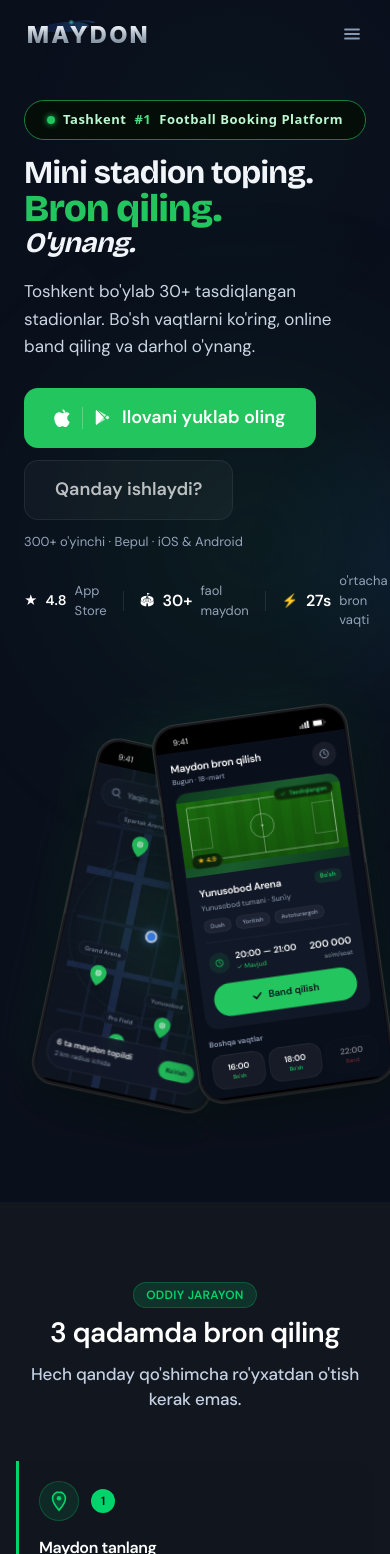
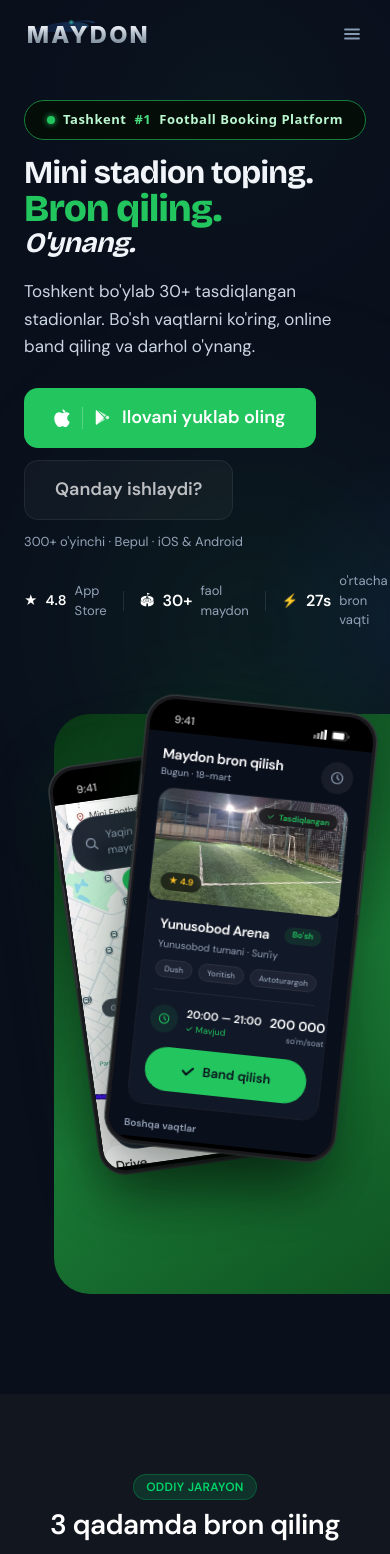
Before and after one commit to olmosbek856/maydonify-website1, a Next.js app: page / in a window 390 px wide. Shown: the top 1554 px of the page. Built offline with nearby package versions, Linux system fonts and the light colour scheme.

Commit message:
hero section phone upgrade

```diff
--- a/src/components/home/Hero.tsx
+++ b/src/components/home/Hero.tsx
@@ -38,32 +38,12 @@
 
 function MapScreen() {
   return (
-    <div className="w-full h-full relative overflow-hidden" style={{ background: "#0D1520" }}>
-      {/* Grid */}
-      <svg className="absolute inset-0 w-full h-full opacity-[0.06]" xmlns="http://www.w3.org/2000/svg">
-        <defs>
-          <pattern id="mg" width="40" height="40" patternUnits="userSpaceOnUse">
-            <path d="M 40 0 L 0 0 0 40" fill="none" stroke="#fff" strokeWidth="0.5"/>
-          </pattern>
-        </defs>
-        <rect width="100%" height="100%" fill="url(#mg)" />
-      </svg>
-
-      {/* Roads */}
-      <svg className="absolute inset-0 w-full h-full" viewBox="0 0 290 600" fill="none">
-        <path d="M 0 200 H 290" stroke="#1a2744" strokeWidth="14" />
-        <path d="M 0 380 H 290" stroke="#1a2744" strokeWidth="11" />
-        <path d="M 100 0 V 600" stroke="#1a2744" strokeWidth="15" />
-        <path d="M 210 0 V 600" stroke="#1a2744" strokeWidth="11" />
-        <path d="M 0 110 H 290" stroke="#141e30" strokeWidth="6" />
-        <path d="M 0 290 H 290" stroke="#141e30" strokeWidth="6" />
-        <path d="M 0 470 H 290" stroke="#141e30" strokeWidth="6" />
-        <path d="M 50 0 V 600" stroke="#141e30" strokeWidth="5" />
-        <path d="M 160 0 V 600" stroke="#141e30" strokeWidth="5" />
-        <path d="M 250 0 V 600" stroke="#141e30" strokeWidth="5" />
-        <path d="M 0 200 H 290" stroke="#223355" strokeWidth="0.8" strokeDasharray="8 6" />
-        <path d="M 100 0 V 600" stroke="#223355" strokeWidth="0.8" strokeDasharray="8 6" />
-      </svg>
+    <div className="w-full h-full relative overflow-hidden">
+      <img
+        src="/map.jpg"
+        alt="map"
+        style={{ width: "100%", height: "100%", objectFit: "cover", objectPosition: "center" }}
+      />
 
       {/* Search radius */}
       <div className="absolute rounded-full animate-pulse"
@@ -144,7 +124,7 @@
 
 function BookingScreen() {
   return (
-    <div className="w-full h-full relative overflow-hidden" style={{ background: "#0A0F1C" }}>
+    <div className="w-full relative" style={{ height: "100%", overflow: "hidden", display: "flex", flexDirection: "column", background: "#0A0F1C" }}>
       {/* Header */}
       <div className="px-4 pt-3 pb-2">
         <div className="flex items-center justify-between">
@@ -165,25 +145,8 @@
       <div className="px-4 mb-3">
         <div className="rounded-2xl overflow-hidden" style={{ border: "1px solid rgba(255,255,255,0.06)" }}>
           {/* Field image */}
-          <div className="h-28 relative" style={{ background: "linear-gradient(135deg, #0d3b1e 0%, #1a5c2e 50%, #0d3b1e 100%)" }}>
-            <svg className="absolute inset-0 w-full h-full" viewBox="0 0 280 112" fill="none">
-              <defs>
-                <pattern id="gs" patternUnits="userSpaceOnUse" width="32" height="112">
-                  <rect width="16" height="112" fill="rgba(0,0,0,0.06)"/>
-                </pattern>
-                <linearGradient id="gf" x1="0" y1="0" x2="0" y2="1">
-                  <stop offset="0%" stopColor="#1a6b0e"/><stop offset="100%" stopColor="#15570c"/>
-                </linearGradient>
-              </defs>
-              <rect width="280" height="112" fill="url(#gf)"/>
-              <rect width="280" height="112" fill="url(#gs)"/>
-              <rect x="16" y="10" width="248" height="92" stroke="rgba(255,255,255,0.45)" strokeWidth="1.5" fill="none" rx="1"/>
-              <line x1="140" y1="10" x2="140" y2="102" stroke="rgba(255,255,255,0.45)" strokeWidth="1.2"/>
-              <circle cx="140" cy="56" r="20" stroke="rgba(255,255,255,0.45)" strokeWidth="1.2" fill="none"/>
-              <circle cx="140" cy="56" r="2" fill="rgba(255,255,255,0.5)"/>
-              <rect x="16" y="30" width="36" height="52" stroke="rgba(255,255,255,0.35)" strokeWidth="1" fill="none"/>
-              <rect x="228" y="30" width="36" height="52" stroke="rgba(255,255,255,0.35)" strokeWidth="1" fill="none"/>
-            </svg>
+          <div className="h-28 relative overflow-hidden" style={{ borderRadius: 12 }}>
+            <img src="/field.jpg" alt="field" style={{ width: "100%", height: "100%", objectFit: "cover", objectPosition: "center bottom" }} />
             {/* Verified */}
             <div className="absolute top-2.5 right-2.5 px-2 py-0.5 rounded-full text-[8px] font-bold flex items-center gap-1"
               style={{ background: "rgba(0,0,0,0.6)", backdropFilter: "blur(4px)", color: "#22C55E" }}>
@@ -196,7 +159,7 @@
           </div>
 
           {/* Info */}
-          <div className="p-3.5" style={{ background: "#111827" }}>
+          <div className="p-3.5" style={{ background: "#111827", flex: 1, overflow: "hidden" }}>
             <div className="flex items-start justify-between mb-2">
               <div>
                 <p className="text-white text-[13.5px] font-bold tracking-tight">Yunusobod Arena</p>
@@ -215,7 +178,7 @@
             </div>
             <div className="h-px mb-3" style={{ background: "rgba(255,255,255,0.06)" }} />
             {/* Time + price */}
-            <div className="flex items-center justify-between mb-3">
+            <div className="flex items-center justify-between mb-3" style={{ gap: 8 }}>
               <div className="flex items-center gap-2">
                 <div className="w-7 h-7 rounded-lg flex items-center justify-center" style={{ background: "rgba(34,197,94,0.1)" }}>
                   <svg width="12" height="12" viewBox="0 0 14 14" fill="none">
@@ -224,11 +187,11 @@
                   </svg>
                 </div>
                 <div>
-                  <p className="text-white text-[12px] font-bold">20:00 — 21:00</p>
+                  <p className="text-white font-bold" style={{ whiteSpace: "nowrap", fontSize: 11 }}>20:00 — 21:00</p>
                   <p className="text-[9px]" style={{ color: "#22C55E" }}>✓ Mavjud</p>
                 </div>
               </div>
-              <div>
+              <div style={{ whiteSpace: "nowrap" }}>
                 <p className="text-white text-[13px] font-bold text-right">200 000</p>
                 <p className="text-[8.5px] text-right" style={{ color: "#94A3B8" }}>so&apos;m/soat</p>
               </div>
@@ -491,41 +454,42 @@
           <motion.div
             className="flex items-center justify-center"
             initial={{ opacity: 0, x: 60 }} animate={{ opacity: 1, x: 0 }}
-            transition={{ duration: 0.8, delay: 0.3, ease: [0.16, 1, 0.3, 1] }}>
+            transition={{ duration: 0.8, delay: 0.3, ease: [0.16, 1, 0.3, 1] }}
+            style={{ alignSelf: "center" }}>
 
-            {/* Wrapper — relative for glow, flex for phone overlap */}
-            <div style={{ width: "min(520px, 90vw)", position: "relative" }}>
-            <div className="relative flex items-center scale-75 md:scale-90 lg:scale-100" style={{ marginTop: -40 }}>
-
-              {/* Green glow behind */}
-              <div className="absolute glow-pulse" style={{
-                width: 480, height: 480, top: "50%", left: "50%", borderRadius: "50%",
-                background: "radial-gradient(circle, rgba(34,197,94,0.2) 0%, rgba(34,197,94,0.05) 40%, transparent 65%)" }} />
-
-              {/* Back phone — Map */}
-              <div className="phone-back relative" style={{
-                transform: "rotate(12deg)",
-                zIndex: 1, opacity: 0.95,
-                marginRight: "clamp(-30px, -4vw, -50px)",
-                marginTop: 40,
-                width: "clamp(180px, 22vw, 240px)",
+            {/* Phone section */}
+            <div style={{ position: "relative", width: 500, height: 660 }}>
+              {/* Green background card */}
+              <div style={{
+                position: "absolute",
+                top: 20, left: 30,
+                width: 460, height: 580,
+                background: "linear-gradient(145deg, #0a3515 0%, #1a7a35 50%, #0d4a1e 100%)",
+                borderRadius: 36,
+                zIndex: 0,
+              }} />
+              {/* Back phone */}
+              <div style={{
+                position: "absolute",
+                left: 50, top: 60,
+                transform: "rotate(-8deg)",
+                zIndex: 1,
               }}>
-                <IPhoneFrame width={240}>
+                <IPhoneFrame width={210}>
                   <MapScreen />
                 </IPhoneFrame>
               </div>
-
-              {/* Front phone — Booking */}
-              <div className="phone-front relative" style={{
-                transform: "rotate(-8deg)",
+              {/* Front phone */}
+              <div style={{
+                position: "absolute",
+                right: 10, top: 10,
+                transform: "rotate(6deg)",
                 zIndex: 2,
-                width: "clamp(200px, 25vw, 260px)",
               }}>
-                <IPhoneFrame width={260}>
+                <IPhoneFrame width={230}>
                   <BookingScreen />
                 </IPhoneFrame>
               </div>
-            </div>
             </div>
           </motion.div>
 
```
Also changed, not shown: public/field.jpg (added), public/map.jpg (added).
